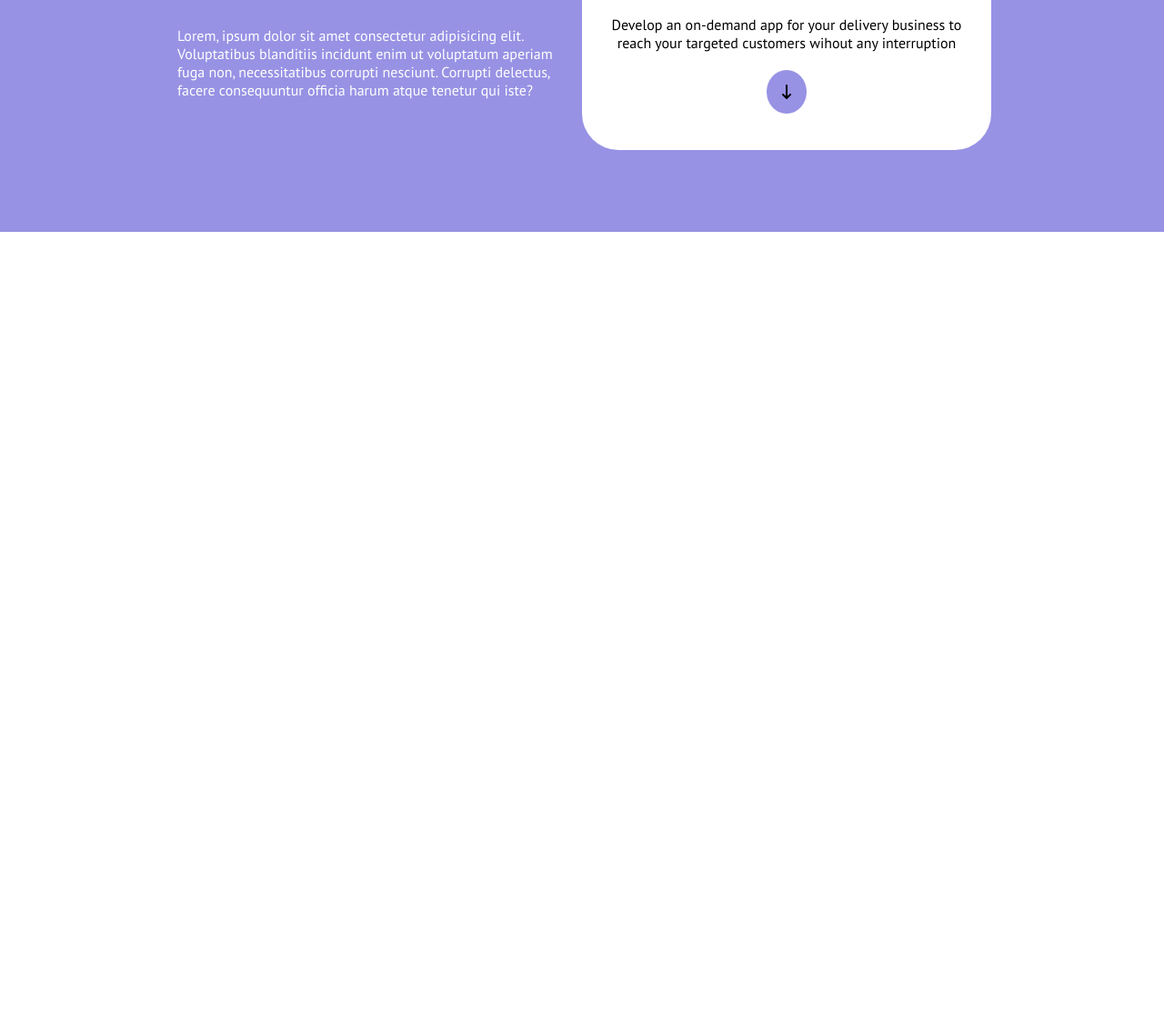
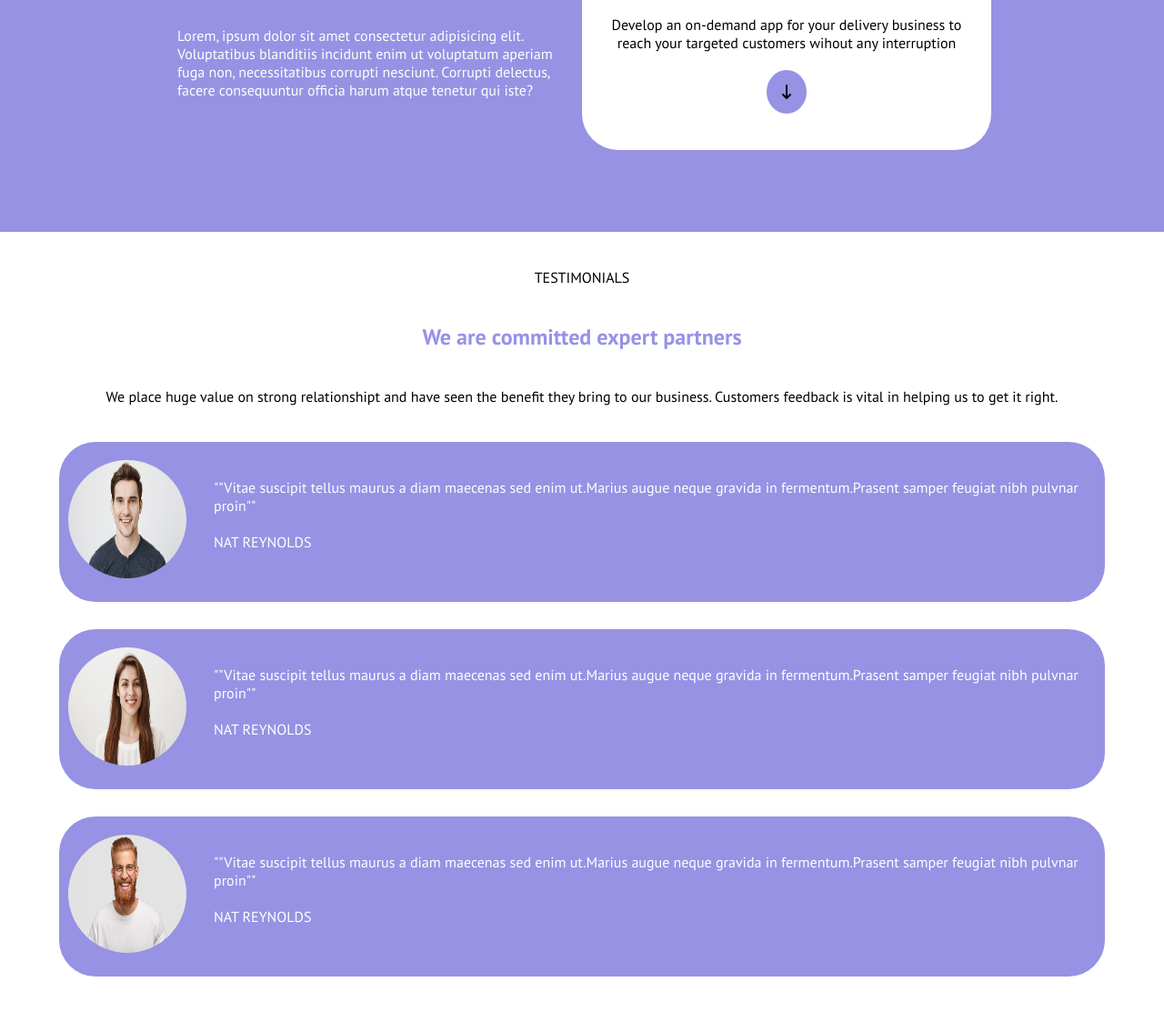
Before and after one commit to anto-iorfida/htmlcss-responsive-layout, a plain HTML site: page index.html in a window 1280 px wide. Shown: the part 1681-2794 px from the top of the page at 91% size. Before the commit the page ends 1936 px from the top, so only its background shows below. Drawn offline with Linux system fonts and the light colour scheme.

Commit message:
Feat: add section 3

```diff
--- a/index.html
+++ b/index.html
@@ -88,6 +88,38 @@
                 </div>
             </div>
         </section>
+
+        <section class="partners">
+            <div class="container">
+                <div class="title-partners">
+                    <p>TESTIMONIALS</p>
+                    <h1>We are committed expert partners</h1>
+                    <p>We place huge value on strong relationshipt and have seen the benefit they bring to our business. Customers feedback is vital in helping us to get it right.</p>
+                </div>
+
+                <div class="card-partners">
+                    <img src="img/testimonial1.jpg" alt="man">
+                    <div class="title-card-partners">
+                        <p>""Vitae suscipit tellus maurus a diam maecenas sed enim ut.Marius augue neque gravida in fermentum.Prasent samper feugiat nibh pulvnar proin""</p>
+                        <p>NAT REYNOLDS</p>
+                    </div>
+                </div>
+                <div class="card-partners">
+                    <img src="img/testimonial2.jpg" alt="woman">
+                    <div class="title-card-partners">
+                        <p>""Vitae suscipit tellus maurus a diam maecenas sed enim ut.Marius augue neque gravida in fermentum.Prasent samper feugiat nibh pulvnar proin""</p>
+                        <p>NAT REYNOLDS</p>
+                    </div>
+                </div>
+                <div class="card-partners">
+                    <img src="img/testimonial3.jpg" alt="man">
+                    <div class="title-card-partners">
+                        <p>""Vitae suscipit tellus maurus a diam maecenas sed enim ut.Marius augue neque gravida in fermentum.Prasent samper feugiat nibh pulvnar proin""</p>
+                        <p>NAT REYNOLDS</p>
+                    </div>
+                </div>
+            </div>
+        </section>
     </main>
 
     <footer></footer>
--- a/style.css
+++ b/style.css
@@ -175,6 +175,42 @@ button > i.fa-brands{
     border-radius: 40px;
 
 }
+/* ----------------------------section partners */
+.partners{
+    padding: 40px 0;
+}
+.partners h1{
+    color: #9792e4;
+}
+
+.title-partners *{
+    padding: 0 10px;
+    margin-bottom: 40px ;
+    text-align: center;
+}
+
+.card-partners{
+    display: flex;
+    background-color:#9792e4;
+    color: white;
+    margin-bottom: 30px;
+    border-radius: 40px;
+    padding: 10px 0 16px 0;
+}
+
+.title-card-partners{
+    padding: 30px 20px 0 20px;
+}
+.title-card-partners *:not(:last-child){
+    margin-bottom: 20px;
+}
+.card-partners img{
+    height: 150px;
+    width: 150px;
+    border-radius: 100%;
+    padding: 10px;
+
+}
 
 
 /**********************
@@ -217,4 +253,9 @@ button > i.fa-brands{
     .intro .col{
         width: 100%;
     }
+    /* sectio partners */
+    .card-partners{
+        display: block;
+        text-align: center;
+    }
 }
```
